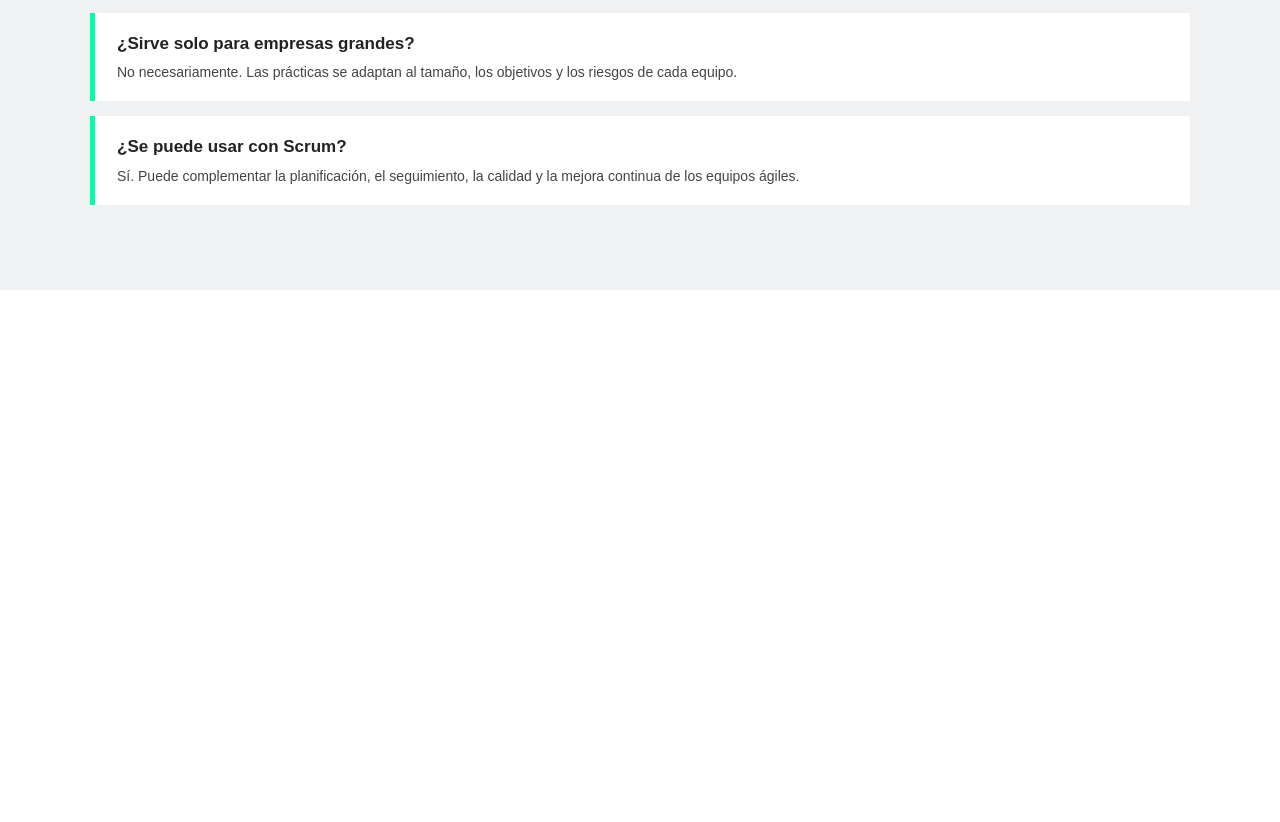
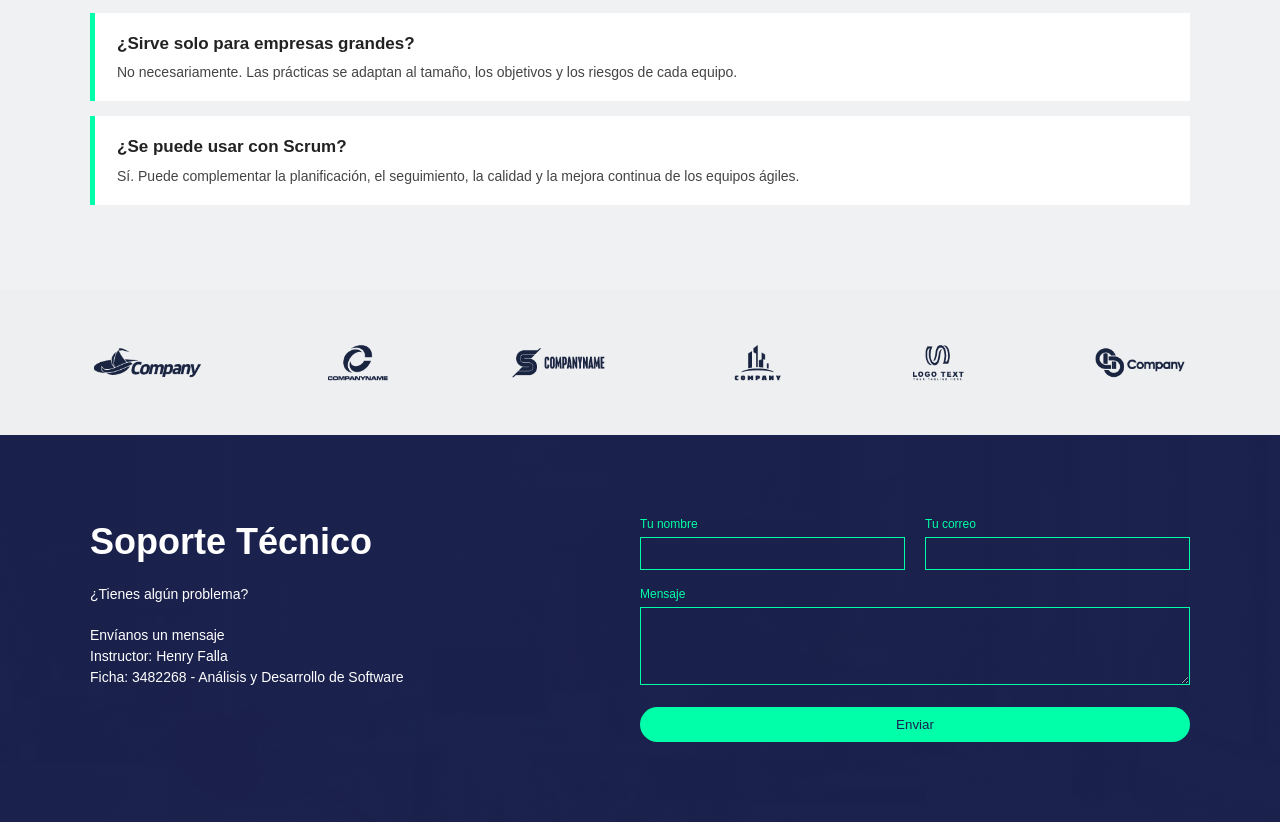
Before and after one commit to iJuanArdila/cmmi-juan-ardila, a plain HTML site: page index.html in a window 1280 px wide. Shown: the part 3235-4057 px from the top of the page. Before the commit the page ends 3525 px from the top, so only its background shows below. Drawn offline with Linux system fonts and the light colour scheme.

Commit message:
Logos de clientes y formulario de contacto

```diff
--- a/index.html
+++ b/index.html
@@ -145,5 +145,49 @@
         </div>
     </section>
 
+    <!-- Logos -->
+    <section class="logos">
+        <div class="contenedor">
+            <img src="images/client-1.png" alt="empresa 1">
+            <img src="images/client-2.png" alt="empresa 2">
+            <img src="images/client-3.png" alt="empresa 3">
+            <img src="images/client-4.png" alt="empresa 4">
+            <img src="images/client-5.png" alt="empresa 5">
+            <img src="images/client-6.png" alt="empresa 6">
+        </div>
+    </section>
+
+    <!-- Contacto -->
+    <section class="contacto" id="contacto">
+        <div class="contenedor">
+            <div class="fila">
+                <div class="texto">
+                    <h2>Soporte Técnico</h2>
+                    <p>¿Tienes algún problema?</p>
+                    <p>
+                        Envíanos un mensaje<br>
+                        Instructor: Henry Falla<br>
+                        Ficha: 3482268 - Análisis y Desarrollo de Software
+                    </p>
+                </div>
+                <form class="formulario">
+                    <div class="dos-campos">
+                        <div>
+                            <label>Tu nombre</label>
+                            <input type="text">
+                        </div>
+                        <div>
+                            <label>Tu correo</label>
+                            <input type="email">
+                        </div>
+                    </div>
+                    <label>Mensaje</label>
+                    <textarea rows="4"></textarea>
+                    <button type="button" class="enviar">Enviar</button>
+                </form>
+            </div>
+        </div>
+    </section>
+
 </body>
 </html>
--- a/styles.css
+++ b/styles.css
@@ -218,3 +218,87 @@ img{
     font-size: 14px;
     color: #444;
 }
+
+.logos{
+    background-color: #eeeff1;
+    padding: 50px 0;
+}
+
+.logos .contenedor{
+    display: flex;
+    justify-content: space-between;
+    align-items: center;
+    flex-wrap: wrap;
+    gap: 20px;
+}
+
+.logos img{
+    height: 45px;
+}
+
+.contacto{
+    background-image: linear-gradient(rgba(27,34,80,0.88), rgba(27,34,80,0.88)), url(images/contact-bk.jpg);
+    background-size: cover;
+    background-position: center;
+    color: white;
+    padding: 80px 0;
+}
+
+.contacto .fila{
+    align-items: flex-start;
+    gap: 40px;
+}
+
+.contacto .texto{
+    width: 45%;
+}
+
+.contacto h2{
+    font-size: 36px;
+    margin-bottom: 15px;
+}
+
+.contacto p{
+    font-size: 14px;
+    margin-bottom: 20px;
+}
+
+.formulario{
+    width: 50%;
+}
+
+.formulario label{
+    display: block;
+    color: #00ffa8;
+    font-size: 12px;
+    margin-bottom: 4px;
+}
+
+.formulario input,
+.formulario textarea{
+    width: 100%;
+    background: transparent;
+    border: 1px solid #00ffa8;
+    color: white;
+    padding: 8px;
+    margin-bottom: 15px;
+}
+
+.dos-campos{
+    display: flex;
+    gap: 20px;
+}
+
+.dos-campos div{
+    width: 50%;
+}
+
+.enviar{
+    width: 100%;
+    background-color: #00ffa8;
+    color: #1b2250;
+    border: none;
+    border-radius: 20px;
+    padding: 10px;
+    cursor: pointer;
+}
```
